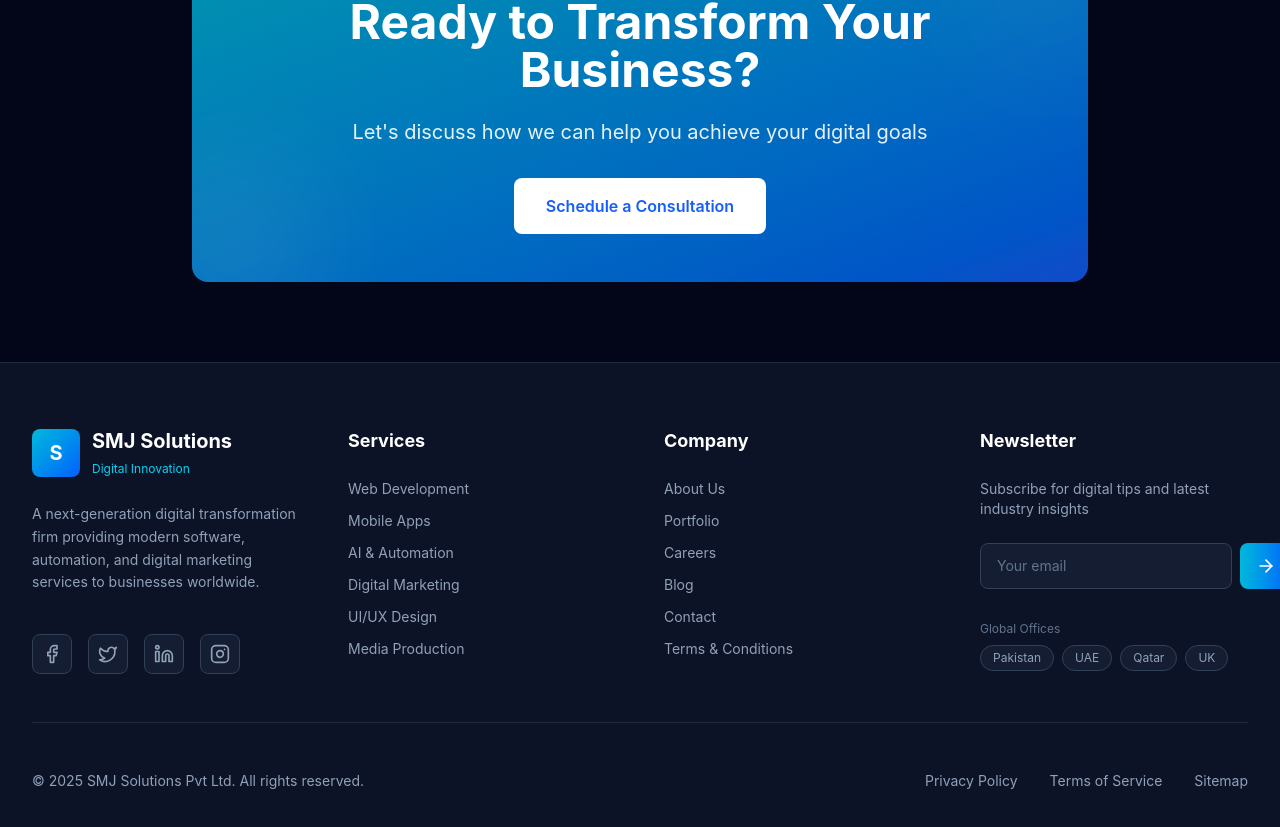
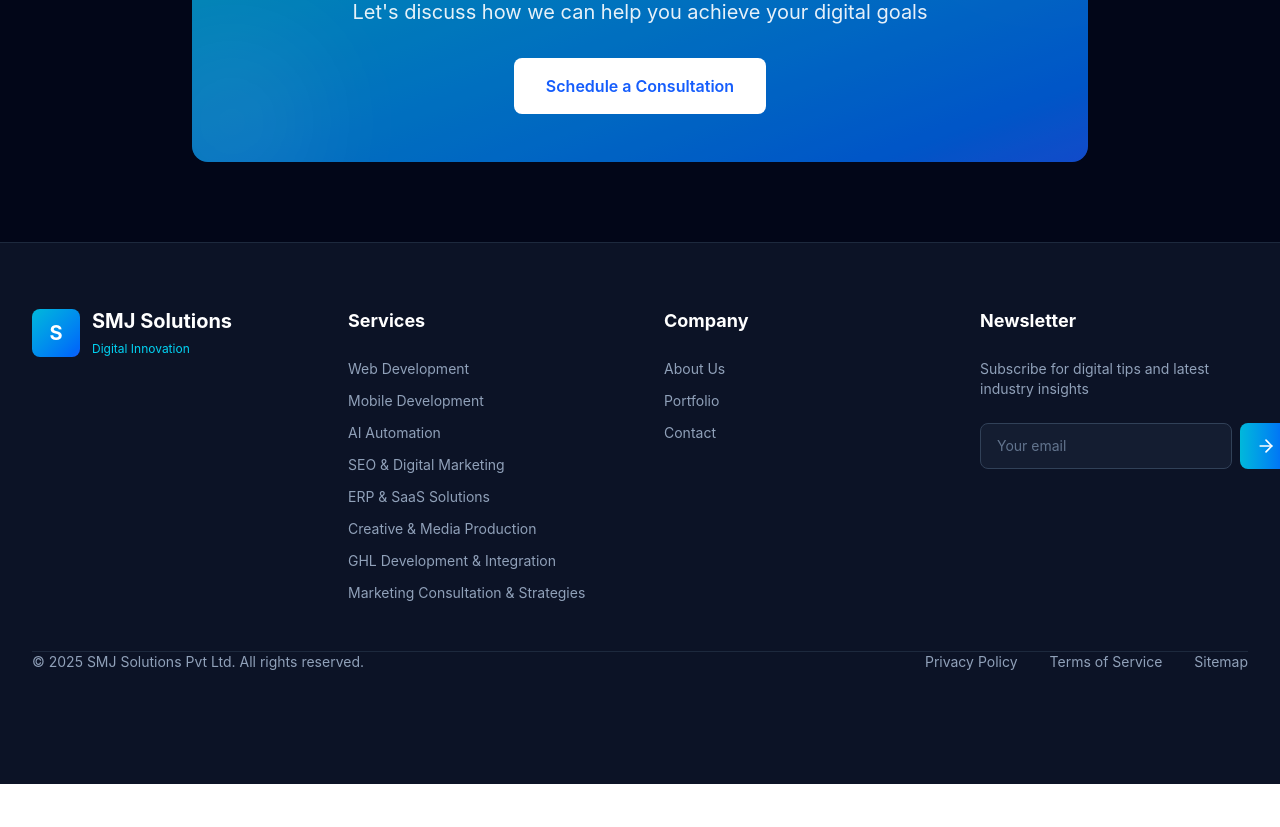
Before and after one commit to zaroonTahir/portfolio_reactjs, a React (Vite) app: page / in a window 1280 px wide. Shown: the part 7970-8797 px from the top of the page. After the commit the page ends 8754 px from the top, so only its background shows below. Built offline with nearby package versions, Linux system fonts and the light colour scheme.

Commit message:
update content

```diff
--- a/src/components/Footer.jsx
+++ b/src/components/Footer.jsx
@@ -16,15 +16,28 @@ export default function Footer() {
     window.scrollTo(0, 0);
   };
 
+  const handlePortfolioClick = () => {
+    // Scroll to the Portfolio section on homepage
+    if (location.pathname !== "/") {
+      navigate("/");
+      setTimeout(() => {
+        const element = document.getElementById("portfolio");
+        if (element) element.scrollIntoView({ behavior: "smooth" });
+      }, 100);
+    } else {
+      const element = document.getElementById("portfolio");
+      if (element) element.scrollIntoView({ behavior: "smooth" });
+    }
+  };
+
   return (
     <footer className="bg-slate-900/80 backdrop-blur-sm border-t border-slate-800 py-16 px-4 sm:px-6 lg:px-8">
       <div className="max-w-7xl mx-auto">
-        {/* Main Footer Grid */}
         <div className="grid md:grid-cols-4 gap-12 mb-12">
 
           {/* Column 1: Company */}
-          <div className="space-y-6 animate-slide-up">
-            <div className="flex items-center space-x-3 group cursor-pointer" onClick={() => handlePageClick('/')}>
+          <div className="space-y-6 animate-slide-up" onClick={() => handlePageClick('/')}>
+            <div className="flex items-center space-x-3 group cursor-pointer">
               <div className="relative">
                 <div className="w-12 h-12 bg-gradient-to-br from-cyan-500 to-blue-600 rounded-lg flex items-center justify-center font-bold text-xl transform group-hover:scale-110 transition-transform">
                   S
@@ -36,26 +49,6 @@ export default function Footer() {
                 <span className="text-xs text-cyan-400">Digital Innovation</span>
               </div>
             </div>
-            <p className="text-slate-400 text-sm leading-relaxed">
-              A next-generation digital transformation firm providing modern software, automation, and digital marketing services to businesses worldwide.
-            </p>
-            {/* Social Icons */}
-            <div className="flex items-center space-x-4 pt-4">
-              {[
-                { icon: <Facebook className="w-5 h-5" />, label: "Facebook" },
-                { icon: <Twitter className="w-5 h-5" />, label: "Twitter" },
-                { icon: <Linkedin className="w-5 h-5" />, label: "LinkedIn" },
-                { icon: <Instagram className="w-5 h-5" />, label: "Instagram" },
-              ].map((social, i) => (
-                <button
-                  key={i}
-                  className="w-10 h-10 rounded-lg bg-slate-800/50 border border-slate-700 hover:border-cyan-500/50 hover:text-cyan-400 text-slate-400 transition-all duration-300 flex items-center justify-center group hover:bg-gradient-to-br hover:from-cyan-500/20 hover:to-blue-600/20"
-                  title={social.label}
-                >
-                  {social.icon}
-                </button>
-              ))}
-            </div>
           </div>
 
           {/* Column 2: Services */}
@@ -64,11 +57,13 @@ export default function Footer() {
             <ul className="space-y-3 text-slate-400 text-sm">
               {[
                 { name: "Web Development", slug: "web-development" },
-                { name: "Mobile Apps", slug: "mobile-development" },
-                { name: "AI & Automation", slug: "ai-automation" },
-                { name: "Digital Marketing", slug: "digital-marketing" },
-                { name: "UI/UX Design", slug: "ui-ux-design" },
-                { name: "Media Production", slug: "media-production" },
+                { name: "Mobile Development", slug: "mobile-development" },
+                { name: "AI Automation", slug: "ai-automation" },
+                { name: "SEO & Digital Marketing", slug: "digital-marketing" },
+                { name: "ERP & SaaS Solutions", slug: "erp-saas" },
+                { name: "Creative & Media Production", slug: "media-production" },
+                { name: "GHL Development & Integration", slug: "ghl-development" },
+                { name: "Marketing Consultation & Strategies", slug: "marketing-consultation" },
               ].map((service, i) => (
                 <li key={i}>
                   <button
@@ -86,66 +81,44 @@ export default function Footer() {
           <div className="space-y-6 animate-slide-up" style={{ animationDelay: '200ms' }}>
             <h4 className="font-bold text-lg text-white">Company</h4>
             <ul className="space-y-3 text-slate-400 text-sm">
-              {[
-                { name: "About Us", path: "/about" },
-                { name: "Portfolio", path: "/" },
-                { name: "Careers", path: "/about" },
-                { name: "Blog", path: "/" },
-                { name: "Contact", path: "/contact" },
-                { name: "Terms & Conditions", path: "/" },
-              ].map((link, i) => (
-                <li key={i}>
-                  <button
-                    onClick={() => handlePageClick(link.path)}
-                    className="hover:text-cyan-400 transition-colors duration-300 hover:translate-x-1 inline-block text-left group"
-                  >
-                    <span className="group-hover:underline">{link.name}</span>
-                  </button>
-                </li>
-              ))}
+              <li>
+                <button onClick={() => handlePageClick("/about")} className="hover:text-cyan-400 transition-colors duration-300 hover:translate-x-1 inline-block text-left group">
+                  <span className="group-hover:underline">About Us</span>
+                </button>
+              </li>
+              <li>
+                <button onClick={handlePortfolioClick} className="hover:text-cyan-400 transition-colors duration-300 hover:translate-x-1 inline-block text-left group">
+                  <span className="group-hover:underline">Portfolio</span>
+                </button>
+              </li>
+              <li>
+                <button onClick={() => handlePageClick("/contact")} className="hover:text-cyan-400 transition-colors duration-300 hover:translate-x-1 inline-block text-left group">
+                  <span className="group-hover:underline">Contact</span>
+                </button>
+              </li>
             </ul>
           </div>
 
           {/* Column 4: Newsletter */}
           <div className="space-y-6 animate-slide-up" style={{ animationDelay: '300ms' }}>
             <h4 className="font-bold text-lg text-white">Newsletter</h4>
-            <p className="text-slate-400 text-sm">
-              Subscribe for digital tips and latest industry insights
-            </p>
+            <p className="text-slate-400 text-sm">Subscribe for digital tips and latest industry insights</p>
             <form className="flex gap-2">
               <input
                 type="email"
                 placeholder="Your email"
                 className="flex-1 px-4 py-3 bg-slate-800/50 border border-slate-700 rounded-lg focus:outline-none focus:border-cyan-500 transition-colors text-white placeholder-slate-500 text-sm"
               />
-              <button
-                type="submit"
-                className="bg-gradient-to-r from-cyan-500 to-blue-600 px-4 py-3 rounded-lg hover:shadow-lg hover:shadow-cyan-500/50 transition-all duration-300 group"
-              >
+              <button type="submit" className="bg-gradient-to-r from-cyan-500 to-blue-600 px-4 py-3 rounded-lg hover:shadow-lg hover:shadow-cyan-500/50 transition-all duration-300 group">
                 <ArrowRight className="w-5 h-5 group-hover:translate-x-1 transition-transform" />
               </button>
             </form>
-            <div className="space-y-2 pt-2">
-              <p className="text-xs text-slate-500">Global Offices</p>
-              <div className="flex flex-wrap gap-2">
-                {["Pakistan", "UAE", "Qatar", "UK"].map((office, i) => (
-                  <span key={i} className="text-xs bg-slate-800/50 border border-slate-700 rounded-full px-3 py-1 text-slate-400">
-                    {office}
-                  </span>
-                ))}
-              </div>
-            </div>
           </div>
         </div>
 
-        {/* Divider */}
-        <div className="border-t border-slate-800 my-12"></div>
-
         {/* Bottom Footer */}
-        <div className="flex flex-col md:flex-row justify-between items-center gap-6 text-slate-400 text-sm">
-          <div>
-            <p>&copy; 2025 SMJ Solutions Pvt Ltd. All rights reserved.</p>
-          </div>
+        <div className="border-t border-slate-800 my-12 flex flex-col md:flex-row justify-between items-center gap-6 text-slate-400 text-sm">
+          <p>&copy; 2025 SMJ Solutions Pvt Ltd. All rights reserved.</p>
           <div className="flex items-center space-x-8">
             <button className="hover:text-cyan-400 transition-colors">Privacy Policy</button>
             <button className="hover:text-cyan-400 transition-colors">Terms of Service</button>
--- a/src/components/HowItWorks.jsx
+++ b/src/components/HowItWorks.jsx
@@ -142,13 +142,7 @@ export default function HowItWorks() {
           ))}
         </div>
 
-        {/* CTA Button */}
-        <div className="text-center mt-16">
-          <button className="bg-gradient-to-r from-cyan-500 to-blue-600 px-8 py-4 rounded-lg font-semibold hover:shadow-lg hover:shadow-cyan-500/50 transition-all duration-300 inline-flex items-center space-x-2 group">
-            <span>Start Your Project Today</span>
-            <ChevronRight className="w-5 h-5 group-hover:translate-x-1 transition-transform" />
-          </button>
-        </div>
+
       </div>
     </section>
   );
```
